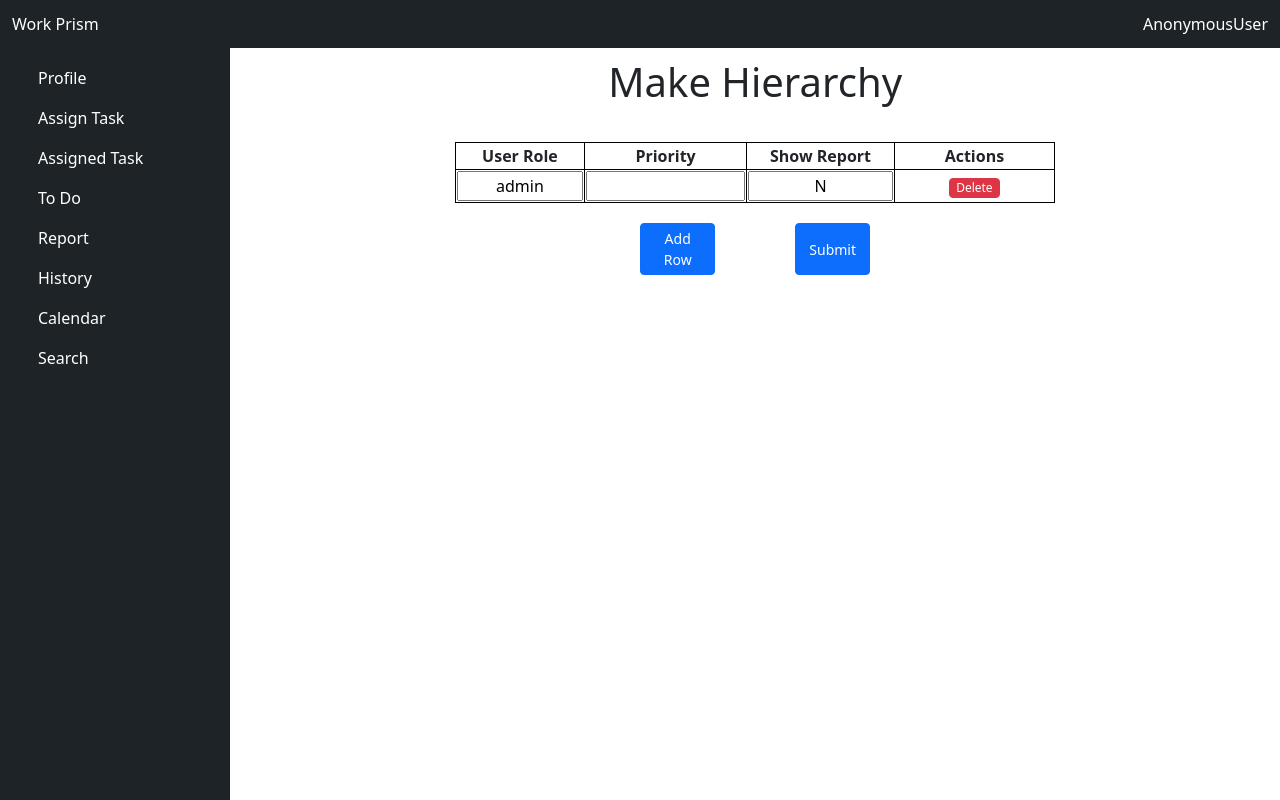
After one commit to rohan-raut/Work-Compliance-System, a Django app: template templates/make_hierarchy.html in a window 1280 px wide. The commit adds this page. Run offline with Django 4.2, Linux system fonts and the light colour scheme; the template is opened without the code that fills it: most values are stand-ins (such as "Sample title", 1, 10 or a date in 2020).

Commit message:
Added Hierarchy Page and model

```diff
--- a/api_services/urls.py
+++ b/api_services/urls.py
@@ -1,5 +1,5 @@
 from django.urls import path
-from api_services.views import task_list, task_detail, file_list, file_detail, comment_list, registration_view
+from api_services.views import task_list, task_detail, file_list, file_detail, comment_list, registration_view, organization_hierarchy_view
 from rest_framework.authtoken.views import obtain_auth_token
 
 
@@ -11,7 +11,7 @@ urlpatterns = [
     path('comment_list/', comment_list, name="comment_list"),
     path('register/', registration_view, name="registration_view"),
     path('login/', obtain_auth_token, name="login"),
-    # path('task-details', TaskListView.as_view()),
+    path('organization-hierarchy/', organization_hierarchy_view, name="organization_hierarchy_view"),
 ]
 
 
--- /dev/null
+++ b/static/make_hierarchy.css
@@ -0,0 +1,46 @@
+.table_container{
+    padding: 20px 150px;
+}
+
+table, th, td {
+    border: 1px solid black;
+}
+
+table{
+    width: 600px;
+    text-align: center;
+    justify-content: center;
+}
+
+th{
+    margin: auto;
+    width: 50px;
+}
+
+input{
+    width: 100%;
+    text-align: center;
+}
+
+button{
+    align-items: center;
+}
+
+#add_row_btn{
+    width: 75px;
+    margin-right: 40px;
+}
+
+#submit_btn{
+    width: 75px;
+    margin-left: 40px;
+}
+
+.button_div{
+    margin-top: 20px;
+}
+
+.delete_btn{
+    padding: 0px 6px;
+    font-size: 12px;
+}
--- /dev/null
+++ b/static/make_hierarchy.js
@@ -0,0 +1,24 @@
+function add_new_row() {
+    let html = document.getElementById('hierarchy_table').tBodies[0].innerHTML;
+    // html = html + '<tr id="row_number_' + cnt_rows + '"><td><input type="text" name="user_role_' + cnt_rows + '"></td><td><input type="number" name="priority_' + cnt_rows + '"></td><td><input type="checkbox" name="show_report_' + cnt_rows + '"></td><td><button type="button" class="btn btn-sm btn-danger delete_btn" onclick="delete_row(\'row_number_' + cnt_rows + '\')">Delete</button></td></tr>';
+    html = html + '<tr id="row_number_' + cnt_rows + '"><td><input id="user_role_' + cnt_rows + '" type="text" name="user_role_' + cnt_rows + '" onchange="changeValInput(\'user_role_' + cnt_rows + '\')"></td><td><input id="priority_' + cnt_rows + '" type="number" name="priority_' + cnt_rows + '" onchange="changeValInput(\'priority_' + cnt_rows + '\')"></td><td><input id="show_report_' + cnt_rows + '" type="text" value="N" name="show_report_' + cnt_rows + '" onchange="changeValInput(\'show_report_' + cnt_rows + '\')"></td><td><button type="button" class="btn btn-sm btn-danger delete_btn" onclick="delete_row(\'row_number_' + cnt_rows + '\')">Delete</button></td></tr>'
+    document.getElementById('hierarchy_table').tBodies[0].innerHTML = html;
+    cnt_rows = cnt_rows + 1;
+}
+
+function delete_row(EleId) {
+    let ele = document.getElementById(EleId);
+    ele.remove();
+}
+
+
+function changeValInput(InpID) {
+    let ele = document.getElementById(InpID);
+    let val = ele.value;
+    ele.setAttribute('value', val);
+}
+
+
+
+
+// call the api in frontend, no other option
--- /dev/null
+++ b/templates/make_hierarchy.html
@@ -0,0 +1,54 @@
+{% extends 'base.html' %}
+
+{% block title %}Make Hierarchy{% endblock title %}
+
+{% block additional_links %}
+<link rel="stylesheet" href="/static/make_hierarchy.css">
+{% endblock additional_links %}
+
+{% block body %}
+
+<h1>Make Hierarchy</h1>
+
+<div class="table_container d-flex justify-content-center m-3">
+    <form method="post" action="/make-hierarchy/">
+        {% csrf_token %}
+        <table id="hierarchy_table">
+            <tr>
+              <th>User Role</th>
+              <th>Priority</th>
+              <th>Show Report</th>
+              <th>Actions</th>
+            </tr>
+
+            {% for x in objs %}
+                <tr id="row_number_{{x.num}}">
+                    <td><input id="user_role_{{x.num}}" type="text" value="{{x.user_role}}" name="user_role_{{x.num}}" onchange="changeValInput('user_role_{{x.num}}')"></td>
+                    <td><input id="priority_{{x.num}}" type="number" value="{{x.priority}}" name="priority_{{x.num}}" onchange="changeValInput('priority_{{x.num}}')"></td>
+                    <td><input id="show_report_{{x.num}}" type="text" value="{% if x.show_report %}Y{% else %}N{% endif %}" name="show_report_{{x.num}}" onchange="changeValInput('show_report_{{x.num}}')"></td>
+                    <td><button type="button" class="btn btn-sm btn-danger delete_btn" onclick="delete_row('row_number_{{x.num}}')">Delete</button></td>
+                </tr>
+            {% endfor %}
+
+        </table>
+
+        <div class="d-flex justify-content-center button_div">
+            <button id="add_row_btn" type="button" class="btn btn-sm btn-primary" onclick="add_new_row()">Add Row</button>
+            <button id="submit_btn" type="submit" class="btn btn-sm btn-primary">Submit</button>
+        </div>
+    </form>
+
+    <script src="/static/make_hierarchy.js"></script>
+</div>
+
+
+
+
+
+
+<script>
+    let cnt_rows = {{rows}}
+</script>
+
+
+{% endblock body %}
--- a/web_app/urls.py
+++ b/web_app/urls.py
@@ -1,5 +1,5 @@
 from django.urls import path
-from web_app.views import dashboard_view, assign_task_view, assigned_tasks_view, to_do_view, register_view, login_view, logout_view
+from web_app.views import dashboard_view, assign_task_view, assigned_tasks_view, to_do_view, register_view, login_view, logout_view, make_hierarchy_view
 
 
 
@@ -11,4 +11,5 @@ urlpatterns = [
     path('register/', register_view, name="register_view"),
     path('login/', login_view, name="login_view"),
     path('logout/', logout_view, name="logout_view"),
+    path('make-hierarchy/', make_hierarchy_view, name="make_hierarchy_view"),
 ]
```
Also changed, not shown: api_services/filters.py (+7 -1 lines), api_services/models.py (+8 -0 lines), api_services/serializers.py (+7 -1 lines), api_services/views.py (+47 -3 lines), templates/register.html (+3 -4 lines), web_app/views.py (+44 -2 lines), api_services/migrations/0002_organization_hierarchy.py (added), db.sqlite3.
